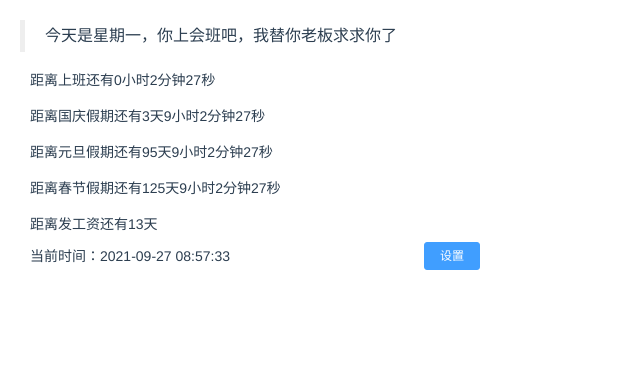
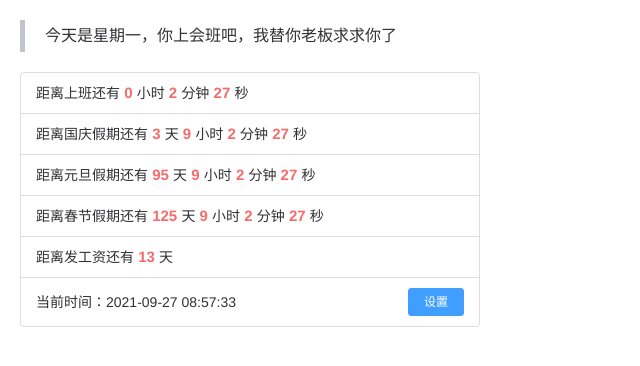
Before and after one commit to FrontEndDog/go-home-vue, a Vue app: page / in a window 1280 px wide. Shown: the top 366 px of the page, without its empty margins (0-640 px from the left). Built offline with nearby package versions, Linux system fonts and the light colour scheme.

Commit message:
更新：样式调整

```diff
--- a/index.html
+++ b/index.html
@@ -3,7 +3,7 @@
   <head>
     <meta charset="utf-8" />
     <meta name="viewport" content="width=device-width,initial-scale=1.0" />
-    <title>谷歌浏览器插件</title>
+    <title>倒计时</title>
   </head>
   <body>
     <div id="app"></div>
--- a/src/App.vue
+++ b/src/App.vue
@@ -2,19 +2,33 @@
   <div id="app">
     <div class="week-info">今天是星期{{ week }}，{{ chickenSoup }}</div>
 
-    <div v-if="WorkStatus === 0" class="off-work">距离上班还有{{ onWork.hours }}小时{{ onWork.minutes }}分钟{{ onWork.seconds }}秒</div>
-    <div v-if="WorkStatus === 1" class="off-work">距离下班还有{{ offWork.hours }}小时{{ offWork.minutes }}分钟{{ offWork.seconds }}秒</div>
-    <div v-if="WorkStatus === 2" class="off-work">下班啦！快准备一下回家吧！</div>
+    <div class="border-wrap">
+      <div v-if="WorkStatus === 0" class="row">
+        距离上班还有<span> {{ onWork.hours }} </span>小时<span> {{ onWork.minutes }} </span>分钟<span> {{ onWork.seconds }} </span>秒
+      </div>
+      <div v-if="WorkStatus === 1" class="row">
+        距离下班还有<span> {{ offWork.hours }} </span>小时<span> {{ offWork.minutes }} </span>分钟<span> {{ offWork.seconds }} </span>秒
+      </div>
+      <div v-if="WorkStatus === 2" class="row">
+        <span>下班啦！快准备一下回家吧！</span>
+      </div>
 
-    <div v-if="Object.keys(weekend).length" class="weekend">距离周末还有{{ weekend.days }}天{{ weekend.hours }}小时{{ weekend.minutes }}分钟{{ weekend.seconds }}秒</div>
+      <div v-if="Object.keys(weekend).length" class="row">
+        距离周末还有<span> {{ weekend.days }} </span>天<span> {{ weekend.hours }} </span>小时<span> {{ weekend.minutes }} </span>分钟<span> {{ weekend.seconds }} </span>秒
+      </div>
 
-    <div v-for="item in holidayList" :key="item.restDay[0]" class="weekend">距离{{ item.name }}假期还有{{ item.countDown.days }}天{{ item.countDown.hours }}小时{{ item.countDown.minutes }}分钟{{ item.countDown.seconds }}秒</div>
+      <div v-for="item in holidayList" :key="item.restDay[0]" class="row">
+        距离{{ item.name }}假期还有<span> {{ item.countDown.days }} </span>天<span> {{ item.countDown.hours }} </span>小时<span> {{ item.countDown.minutes }} </span>分钟<span> {{ item.countDown.seconds }} </span>秒
+      </div>
 
-    <div class="pay-off">距离发工资还有{{ payOff }}天</div>
+      <div class="row">
+        距离发工资还有<span> {{ payOff }} </span>天
+      </div>
 
-    <div class="flex date-time">
+      <div class="flex row">
         <div>当前时间：{{ dateTime }}</div>
         <el-button size="mini" type="primary" @click="setClick">{{ setStatus ? '保存' : '设置' }}</el-button>
+      </div>
     </div>
     <!-- 设置面板 -->
     <SettingsPanel v-show="setStatus" ref="SettingsPanel" @updateConfig="setConfig"></SettingsPanel>
@@ -210,34 +224,34 @@ export default {
 <style lang="scss" scoped>
 #app {
   font-family: 'Avenir', Helvetica, Arial, sans-serif;
-  -webkit-font-smoothing: antialiased;
-  -moz-osx-font-smoothing: grayscale;
-  color: #2c3e50;
+  color: #303133;
   width: 500px;
   padding: 20px;
   .week-info {
     font-size: 16px;
-    border-left: 5px solid #eee;
+    border-left: 5px solid #c0c4cc;
     padding: 5px 0 5px 20px;
     line-height: 22px;
     margin-bottom: 10px;
   }
-  .off-work {
-    padding: 10px;
+  .border-wrap {
+    border: 1px solid #ddd;
+    border-radius: 4px;
+    margin-top: 20px;
+    .row {
       font-size: 14px;
+      line-height: 20px;
+      padding: 10px 15px;
+      border-bottom: 1px solid #ddd;
+      span {
+        color: #f56c6c;
+        font-weight: bold;
+        font-size: 15px;
       }
-  .weekend {
-    padding: 10px;
-    font-size: 14px;
+      &:last-child {
+        border-bottom: none;
       }
-  .pay-off {
-    padding: 10px;
-    font-size: 14px;
     }
-  .date-time {
-    line-height: 28px;
-    font-size: 14px;
-    padding-left: 10px;
   }
 }
 </style>
```
Lines whose indentation alone changed are shown as unchanged.
